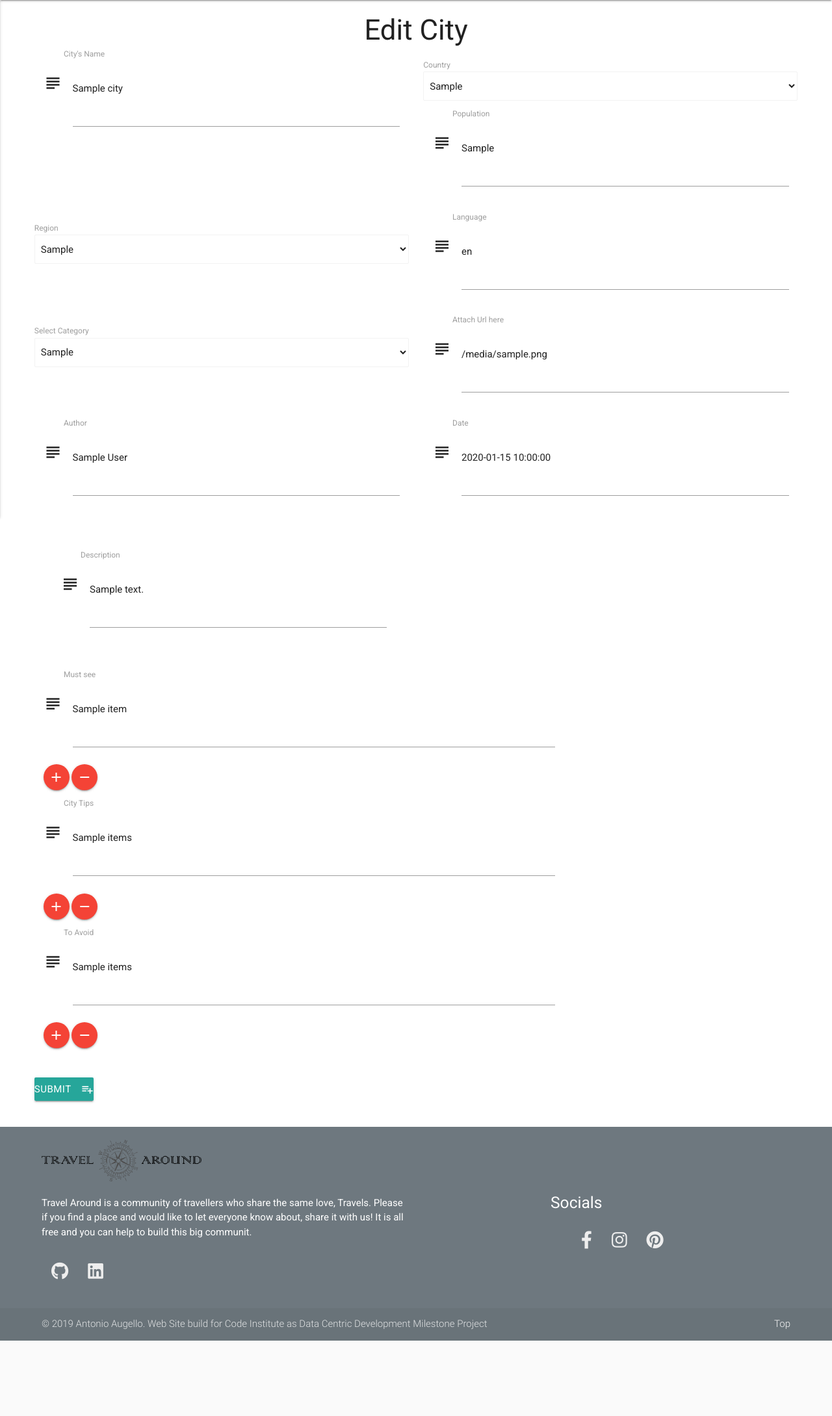
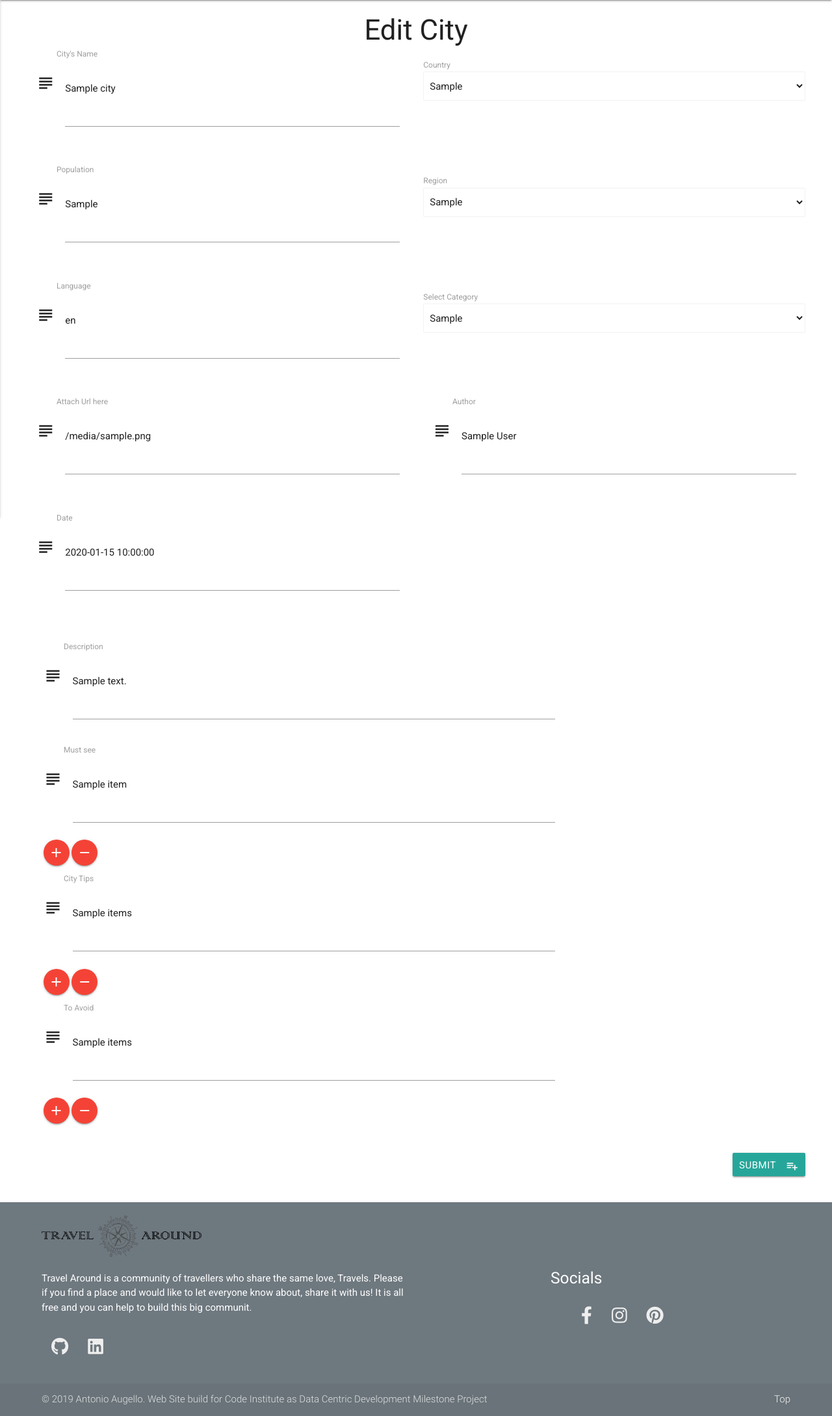
Before and after one commit to augelloantonio/travel-around-milestone, a Flask app: template templates/editcity.html in a window 1280 px wide. Shown: the part 64-2243 px from the top of the page at 65% size. Before the commit the page ends 2127 px from the top, so only its background shows below. Run offline with Flask 2, Linux system fonts and the light colour scheme; the template is opened without the code that fills it: most values are stand-ins (such as "Sample title", 1, 10 or a date in 2020); some libraries are stand-ins or nearby versions.

Commit message:
grid fix

```diff
--- a/templates/editcity.html
+++ b/templates/editcity.html
@@ -2,7 +2,10 @@
 <h3>Edit City</h3>
 
 <div class="row">
+    <!-- Edit City Form-->
     <form action="{{ url_for('update_city', city_id=city._id) }}" method="POST">
+        <div class="row">
+            <!--First input row-->
             <div class="row">
                 <div class="input-field col s12 m6">
                     <i class="material-icons prefix">subject</i>
@@ -22,12 +25,14 @@
                       {%endfor%}
                  </select>
                 </div>
+            </div>
+            <!--Second input row-->
+            <div class="row">
                 <div class="input-field col s12 m6">
                     <i class="material-icons prefix">subject</i>
                     <textarea name="city_population" id="city_population" class="materialize-textarea">{{city.city_population}}</textarea>
                     <label for="icon_telephone">Population</label>
                 </div>
-
                 <div class="col s12 m6 select_country">
                     <label>Region</label>
                     <select name="city_region" id="city_region" method="POST">
@@ -41,6 +46,9 @@
                       {%endfor%}
                  </select>
                 </div>
+            </div>
+            <!--Third input row-->
+            <div class="row">
                 <div class="input-field col s12 m6">
                     <i class="material-icons prefix">subject</i>
                     <textarea name="city_language" id="city_language" class="materialize-textarea">{{city.city_language}}</textarea>
@@ -60,6 +68,9 @@
                   <option value="Historical">Winter Break</option>
              </select>
                 </div>
+            </div>
+            <!--Fourth input row-->
+            <div class="row">
                 <div class="input-field col s12 m6">
                     <i class="material-icons prefix">subject</i>
                     <textarea name="city_image" id="city_image" class="materialize-textarea">{{city.city_image}}</textarea>
@@ -70,20 +81,23 @@
                     <textarea name="city_author" id="city_author" class="materialize-textarea">{{city.city_author}}</textarea>
                     <label for="icon_telephone">Author</label>
                 </div>
+            </div>
+            <!--Fifth input row-->
+            <div class="row">
                 <div class="input-field col s12 m6">
                     <i class="material-icons prefix">subject</i>
                     <textarea name="added_time" id="added_time" class="materialize-textarea">{{city.added_time}}</textarea>
                     <label for="icon_telephone">Date</label>
                 </div>
             </div>
+        </div>
+        <!--City info input-->
         <div class="input_forms">
             <div class="row">
                 <div class="input-field col s12">
-                    <div class="input-field">
                     <i class="material-icons prefix">subject</i>
                     <textarea name="city_description" id="city_description" class="materialize-textarea">{{city.city_description}}</textarea>
                     <label for="icon_telephone">Description</label>
-                    </div>
                 </div>
                 <div class="input-field col s12">
                     <i class="material-icons prefix">subject</i> {%for item in city.city_must_see%}
@@ -104,13 +118,13 @@
                     <textarea name="city_to_avoid" id="city_to_avoid" class="materialize-textarea">{{items}}</textarea> {%endfor%}
                     <label for="icon_telephone">To Avoid</label>
                     <a id="add_new_to_avoid" class="btn-floating btn-small waves-effect waves-light red tooltipped" onClick="addToAvoid();" data-position="bottom" data-tooltip="Add another Tip"><i class="material-icons">add</i></a>
-                    <a id="remove_to_avoid" class="btn-floating btn-small waves-effect waves-light red tooltipped" data-position="bottom" data-tooltip="Remove Tips" onClick="removeToAvoid();"><i class="material-icons">remove</i></a>
+                    <a id="remove_to_avoid" class="btn-floating btn-small waves-effect waves-light red tooltipped" onClick="removeToAvoid();" data-position=" bottom " data-tooltip="Remove Tips"><i class="material-icons">remove</i></a>
                 </div>
             </div>
         </div>
         <div class="row">
-            <div class="col s12">
-                <button class="btn waves-effect waves-light" type="submit" name="action">Submit
+            <div class="edit_btn_row">
+                <button class="btn waves-effect waves-light btn_personal" type="submit" name="action">Submit
                 <i class="material-icons right">playlist_add</i>
                 </button>
             </div>
```
Lines whose indentation alone changed are shown as unchanged.
